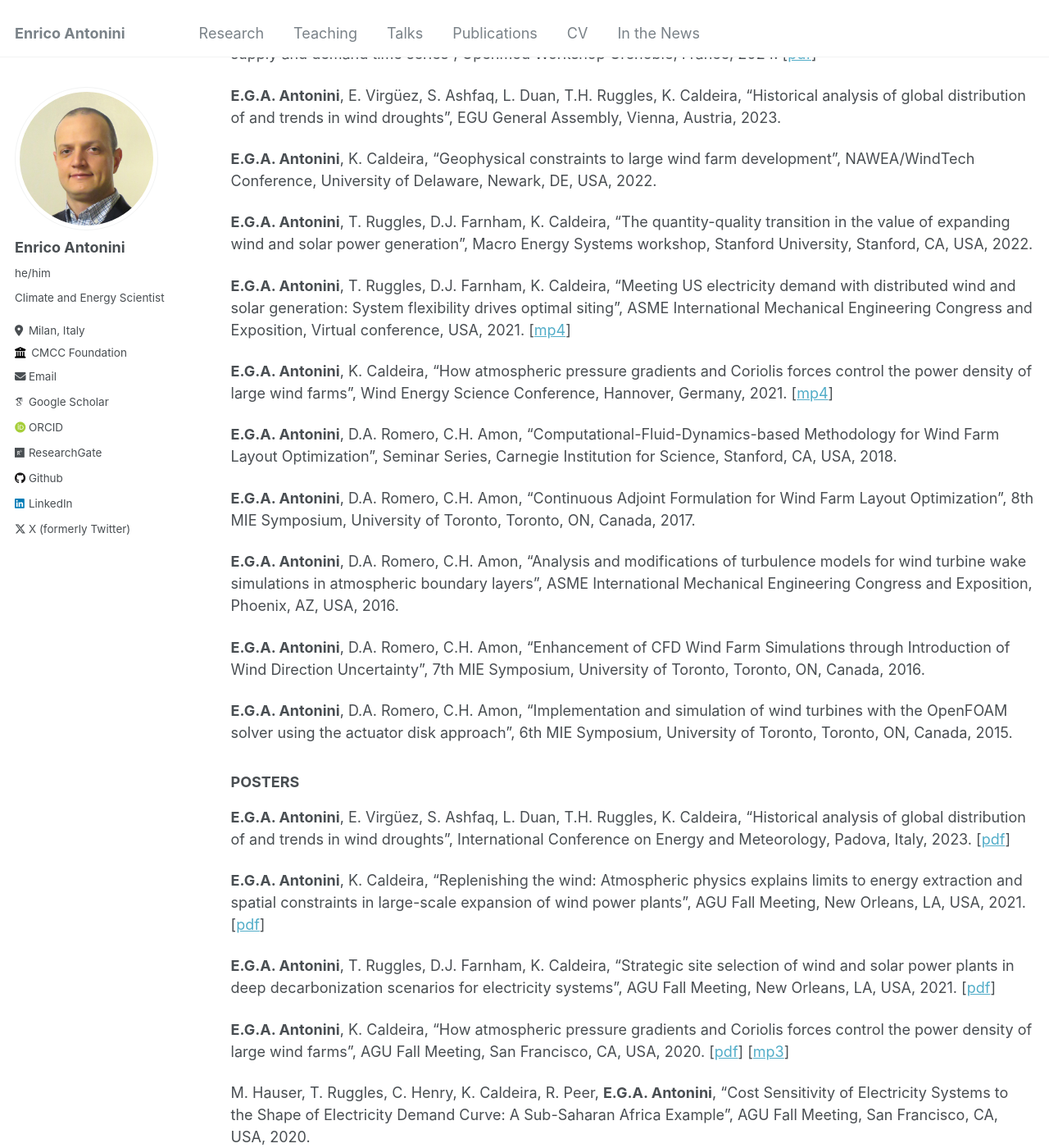
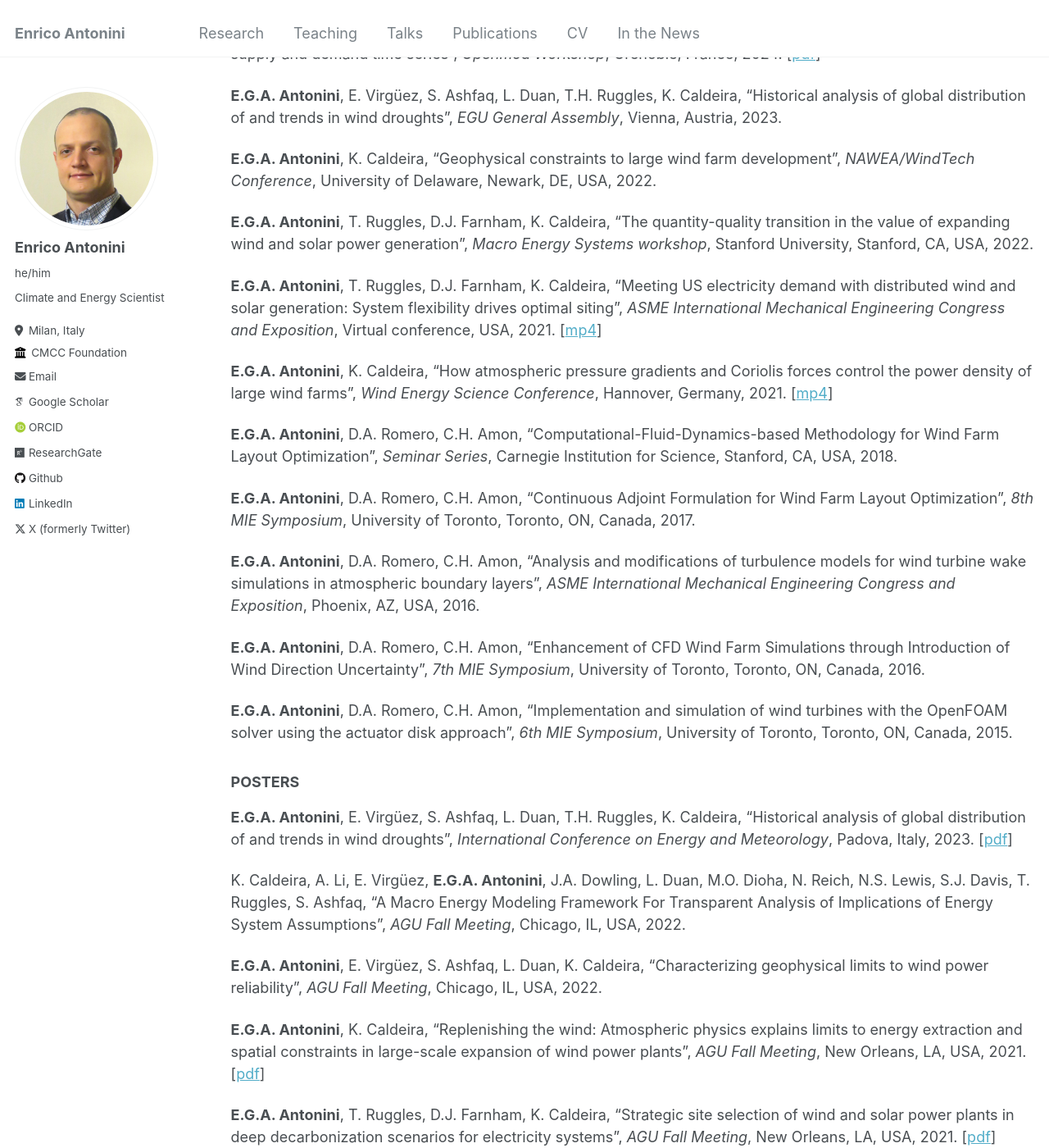
Before and after one commit to eantonini/eantonini.github.io, a Jekyll site: the page built from _pages/talks.md, in a window 1280 px wide and 1400 px high, scrolled down 262 px. Shown: the whole window at 82% size. Built offline with Jekyll 4.4.1, drawn with Linux system fonts in a browser that asks for light colours; some web fonts are replaced; some of the changed text lies outside the part shown.

Commit message:
Fixed formatting

```diff
--- a/_pages/talks.md
+++ b/_pages/talks.md
@@ -7,48 +7,52 @@ author_profile: true
 
 ### TALKS
 
-**E.G.A. Antonini**, A. Di Bella, L. Drouet, M. Tavoni, “The role of hydropower in renewable-rich energy systems under climate change”, International Energy Workshop, Bonn, Germany, 2024. [[pdf](/talks/Enrico_Antonini-IEW2024-slides.pdf)]
+**E.G.A. Antonini**, A. Di Bella, L. Drouet, M. Tavoni, “The role of hydropower in renewable-rich energy systems under climate change”, *International Energy Workshop*, Bonn, Germany, 2024. [[pdf](/talks/Enrico_Antonini-IEW2024-slides.pdf)]
 
-**E.G.A. Antonini**, A. Di Bella, L. Drouet, M. Tavoni, “More than a century of weather- and climate-dependent power supply and demand time series”, Openmod Workshop Grenoble, France, 2024. [[pdf](/talks/Enrico_Antonini-Openmod2024-slides.pdf)]
+**E.G.A. Antonini**, A. Di Bella, L. Drouet, M. Tavoni, “More than a century of weather- and climate-dependent power supply and demand time series”, *Openmod Workshop*, Grenoble, France, 2024. [[pdf](/talks/Enrico_Antonini-Openmod2024-slides.pdf)]
 
-**E.G.A. Antonini**, E. Virgüez, S. Ashfaq, L. Duan, T.H. Ruggles, K. Caldeira, “Historical analysis of global distribution of and trends in wind droughts”, EGU General Assembly, Vienna, Austria, 2023.
+**E.G.A. Antonini**, E. Virgüez, S. Ashfaq, L. Duan, T.H. Ruggles, K. Caldeira, “Historical analysis of global distribution of and trends in wind droughts”, *EGU General Assembly*, Vienna, Austria, 2023.
 
-**E.G.A. Antonini**, K. Caldeira, “Geophysical constraints to large wind farm development”, NAWEA/WindTech Conference, University of Delaware, Newark, DE, USA, 2022.
+**E.G.A. Antonini**, K. Caldeira, “Geophysical constraints to large wind farm development”, *NAWEA/WindTech Conference*, University of Delaware, Newark, DE, USA, 2022.
 
-**E.G.A. Antonini**, T. Ruggles, D.J. Farnham, K. Caldeira, “The quantity-quality transition in the value of expanding wind and solar power generation”, Macro Energy Systems workshop, Stanford University, Stanford, CA, USA, 2022.
+**E.G.A. Antonini**, T. Ruggles, D.J. Farnham, K. Caldeira, “The quantity-quality transition in the value of expanding wind and solar power generation”, *Macro Energy Systems workshop*, Stanford University, Stanford, CA, USA, 2022.
 
-**E.G.A. Antonini**, T. Ruggles, D.J. Farnham, K. Caldeira, “Meeting US electricity demand with distributed wind and solar generation: System flexibility drives optimal siting”, ASME International Mechanical Engineering Congress and Exposition, Virtual conference, USA, 2021. [[mp4](/talks/Enrico_Antonini-IMECE2021-presentation.mp4)]
+**E.G.A. Antonini**, T. Ruggles, D.J. Farnham, K. Caldeira, “Meeting US electricity demand with distributed wind and solar generation: System flexibility drives optimal siting”, *ASME International Mechanical Engineering Congress and Exposition*, Virtual conference, USA, 2021. [[mp4](/talks/Enrico_Antonini-IMECE2021-presentation.mp4)]
 
-**E.G.A. Antonini**, K. Caldeira, “How atmospheric pressure gradients and Coriolis forces control the power density of large wind farms”, Wind Energy Science Conference, Hannover, Germany, 2021. [[mp4](/talks/Enrico_Antonini-WESC2021-presentation.mp4)]
+**E.G.A. Antonini**, K. Caldeira, “How atmospheric pressure gradients and Coriolis forces control the power density of large wind farms”, *Wind Energy Science Conference*, Hannover, Germany, 2021. [[mp4](/talks/Enrico_Antonini-WESC2021-presentation.mp4)]
 
-**E.G.A. Antonini**, D.A. Romero, C.H. Amon, “Computational-Fluid-Dynamics-based Methodology for Wind Farm Layout Optimization”, Seminar Series, Carnegie Institution for Science, Stanford, CA, USA, 2018.
+**E.G.A. Antonini**, D.A. Romero, C.H. Amon, “Computational-Fluid-Dynamics-based Methodology for Wind Farm Layout Optimization”, *Seminar Series*, Carnegie Institution for Science, Stanford, CA, USA, 2018.
 
-**E.G.A. Antonini**, D.A. Romero, C.H. Amon, “Continuous Adjoint Formulation for Wind Farm Layout Optimization”, 8th MIE Symposium, University of Toronto, Toronto, ON, Canada, 2017.
+**E.G.A. Antonini**, D.A. Romero, C.H. Amon, “Continuous Adjoint Formulation for Wind Farm Layout Optimization”, *8th MIE Symposium*, University of Toronto, Toronto, ON, Canada, 2017.
 
-**E.G.A. Antonini**, D.A. Romero, C.H. Amon, “Analysis and modifications of turbulence models for wind turbine wake simulations in atmospheric boundary layers”, ASME International Mechanical Engineering Congress and Exposition, Phoenix, AZ, USA, 2016.
+**E.G.A. Antonini**, D.A. Romero, C.H. Amon, “Analysis and modifications of turbulence models for wind turbine wake simulations in atmospheric boundary layers”, *ASME International Mechanical Engineering Congress and Exposition*, Phoenix, AZ, USA, 2016.
 
-**E.G.A. Antonini**, D.A. Romero, C.H. Amon, “Enhancement of CFD Wind Farm Simulations through Introduction of Wind Direction Uncertainty”, 7th MIE Symposium, University of Toronto, Toronto, ON, Canada, 2016.
+**E.G.A. Antonini**, D.A. Romero, C.H. Amon, “Enhancement of CFD Wind Farm Simulations through Introduction of Wind Direction Uncertainty”, *7th MIE Symposium*, University of Toronto, Toronto, ON, Canada, 2016.
 
-**E.G.A. Antonini**, D.A. Romero, C.H. Amon, “Implementation and simulation of wind turbines with the OpenFOAM solver using the actuator disk approach”, 6th MIE Symposium, University of Toronto, Toronto, ON, Canada, 2015.
+**E.G.A. Antonini**, D.A. Romero, C.H. Amon, “Implementation and simulation of wind turbines with the OpenFOAM solver using the actuator disk approach”, *6th MIE Symposium*, University of Toronto, Toronto, ON, Canada, 2015.
 
 ### POSTERS
 
-**E.G.A. Antonini**, E. Virgüez, S. Ashfaq, L. Duan, T.H. Ruggles, K. Caldeira, “Historical analysis of global distribution of and trends in wind droughts”, International Conference on Energy and Meteorology, Padova, Italy, 2023. [[pdf](/talks/Enrico_Antonini-ICEM2023-poster.pdf)]
+**E.G.A. Antonini**, E. Virgüez, S. Ashfaq, L. Duan, T.H. Ruggles, K. Caldeira, “Historical analysis of global distribution of and trends in wind droughts”, *International Conference on Energy and Meteorology*, Padova, Italy, 2023. [[pdf](/talks/Enrico_Antonini-ICEM2023-poster.pdf)]
 
-**E.G.A. Antonini**, K. Caldeira, “Replenishing the wind: Atmospheric physics explains limits to energy extraction and spatial constraints in large-scale expansion of wind power plants”, AGU Fall Meeting, New Orleans, LA, USA, 2021. [[pdf](/talks/Enrico_Antonini-AGU2021-poster-Wind.pdf)]
+K. Caldeira, A. Li, E. Virgüez, **E.G.A. Antonini**, J.A. Dowling, L. Duan, M.O. Dioha, N. Reich, N.S. Lewis, S.J. Davis, T. Ruggles, S. Ashfaq, “A Macro Energy Modeling Framework For Transparent Analysis of Implications of Energy System Assumptions”, *AGU Fall Meeting*, Chicago, IL, USA, 2022.
 
-**E.G.A. Antonini**, T. Ruggles, D.J. Farnham, K. Caldeira, “Strategic site selection of wind and solar power plants in deep decarbonization scenarios for electricity systems”, AGU Fall Meeting, New Orleans, LA, USA, 2021. [[pdf](/talks/Enrico_Antonini-AGU2021-poster-MEM.pdf)]
+**E.G.A. Antonini**, E. Virgüez, S. Ashfaq, L. Duan, K. Caldeira, “Characterizing geophysical limits to wind power reliability”, *AGU Fall Meeting*, Chicago, IL, USA, 2022.
 
-**E.G.A. Antonini**, K. Caldeira, “How atmospheric pressure gradients and Coriolis forces control the power density of large wind farms”, AGU Fall Meeting, San Francisco, CA, USA, 2020. [[pdf](/talks/Enrico_Antonini-AGU2020-poster.pdf)] [[mp3](/talks/Enrico_Antonini-AGU2020-pitch.mp3)]
+**E.G.A. Antonini**, K. Caldeira, “Replenishing the wind: Atmospheric physics explains limits to energy extraction and spatial constraints in large-scale expansion of wind power plants”, *AGU Fall Meeting*, New Orleans, LA, USA, 2021. [[pdf](/talks/Enrico_Antonini-AGU2021-poster-Wind.pdf)]
 
-M. Hauser, T. Ruggles, C. Henry, K. Caldeira, R. Peer, **E.G.A. Antonini**, “Cost Sensitivity of Electricity Systems to the Shape of Electricity Demand Curve: A Sub-Saharan Africa Example”, AGU Fall Meeting, San Francisco, CA, USA, 2020.
+**E.G.A. Antonini**, T. Ruggles, D.J. Farnham, K. Caldeira, “Strategic site selection of wind and solar power plants in deep decarbonization scenarios for electricity systems”, *AGU Fall Meeting*, New Orleans, LA, USA, 2021. [[pdf](/talks/Enrico_Antonini-AGU2021-poster-MEM.pdf)]
 
-T. Ruggles, D.J. Farnham, C. Henry, R. Peer, L. Duan, **E.G.A. Antonini**, M, Hauser, N. Lewis, J.A. Dowling, K. Rinaldi, S.J. Davis, D. Tong, K. Caldeira, “Electrofuels and curtailment of wind and solar power”, AGU Fall Meeting, San Francisco, CA, USA, 2020.
+**E.G.A. Antonini**, K. Caldeira, “How atmospheric pressure gradients and Coriolis forces control the power density of large wind farms”, *AGU Fall Meeting*, San Francisco, CA, USA, 2020. [[pdf](/talks/Enrico_Antonini-AGU2020-poster.pdf)] [[mp3](/talks/Enrico_Antonini-AGU2020-pitch.mp3)]
 
-**E.G.A. Antonini**, K. Caldeira, “Limits of electricity generation from wind: characterizing transitional scales in wind farm power density”, AGU Fall Meeting, San Francisco, CA, USA, 2019. [[pdf](/talks/Enrico_Antonini-AGU2019-poster.pdf)]
+M. Hauser, T. Ruggles, C. Henry, K. Caldeira, R. Peer, **E.G.A. Antonini**, “Cost Sensitivity of Electricity Systems to the Shape of Electricity Demand Curve: A Sub-Saharan Africa Example”, *AGU Fall Meeting*, San Francisco, CA, USA, 2020.
 
-O. Tayyara, **E.G.A. Antonini**, D.A. Romero, C.H. Amon, “CFD modeling of after-market rotor attachments performance on horizontal axis wind turbines”, 9th MIE Symposium, University of Toronto, Toronto, ON, Canada, 2018.
+T. Ruggles, D.J. Farnham, C. Henry, R. Peer, L. Duan, **E.G.A. Antonini**, M, Hauser, N. Lewis, J.A. Dowling, K. Rinaldi, S.J. Davis, D. Tong, K. Caldeira, “Electrofuels and curtailment of wind and solar power”, *AGU Fall Meeting*, San Francisco, CA, USA, 2020.
 
-**E.G.A. Antonini**, D.A. Romero, C.H. Amon, “Continuous Adjoint Formulation for Wind Farm Layout Optimization”, 9th MIE Symposium, University of Toronto, Toronto, ON, Canada, 2018. [[pdf](/talks/Enrico_Antonini-MIE2018-poster.pdf)]
+**E.G.A. Antonini**, K. Caldeira, “Limits of electricity generation from wind: characterizing transitional scales in wind farm power density”, *AGU Fall Meeting*, San Francisco, CA, USA, 2019. [[pdf](/talks/Enrico_Antonini-AGU2019-poster.pdf)]
 
-D. Guirguis, S.Y.D. Yamani, **E.G.A. Antonini**, J.Y.J. Kuo, D.A. Romero, C.A. Amon, “Wake Modelling and Design Optimization of Wind Farms“, Institute of Sustainable Energy Research Symposium, University of Toronto, Toronto, ON, Canada, 2016. [[pdf](/talks/Enrico_Antonini-ISE2016-poster.pdf)]
+O. Tayyara, **E.G.A. Antonini**, D.A. Romero, C.H. Amon, “CFD modeling of after-market rotor attachments performance on horizontal axis wind turbines”, *9th MIE Symposium*, University of Toronto, Toronto, ON, Canada, 2018.
+
+**E.G.A. Antonini**, D.A. Romero, C.H. Amon, “Continuous Adjoint Formulation for Wind Farm Layout Optimization”, *9th MIE Symposium*, University of Toronto, Toronto, ON, Canada, 2018. [[pdf](/talks/Enrico_Antonini-MIE2018-poster.pdf)]
+
+D. Guirguis, S.Y.D. Yamani, **E.G.A. Antonini**, J.Y.J. Kuo, D.A. Romero, C.A. Amon, “Wake Modelling and Design Optimization of Wind Farms“, *Institute of Sustainable Energy Research Symposium*, University of Toronto, Toronto, ON, Canada, 2016. [[pdf](/talks/Enrico_Antonini-ISE2016-poster.pdf)]
```
Also changed, not shown: _pages/publications.md (+15 -15 lines).
